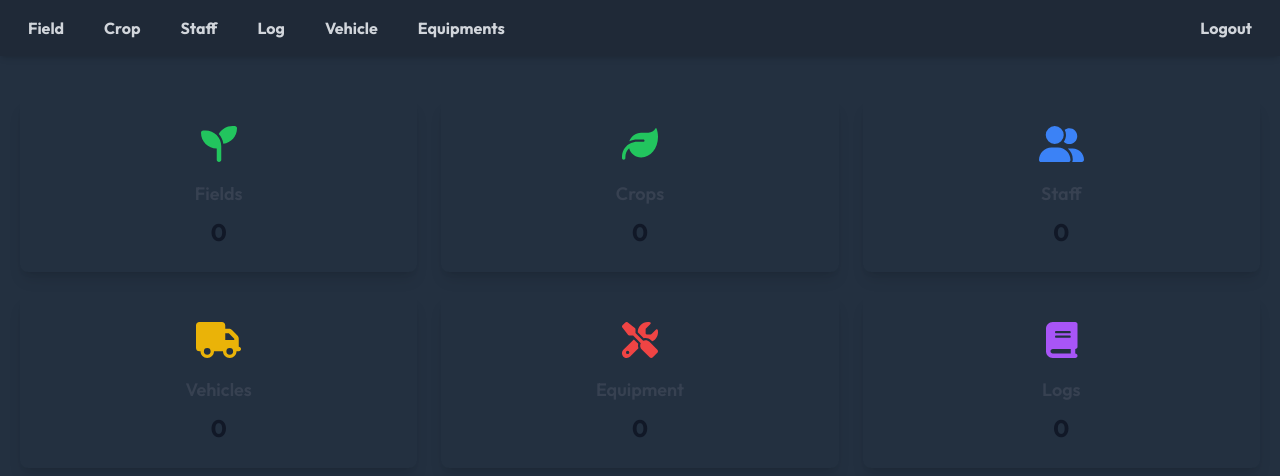
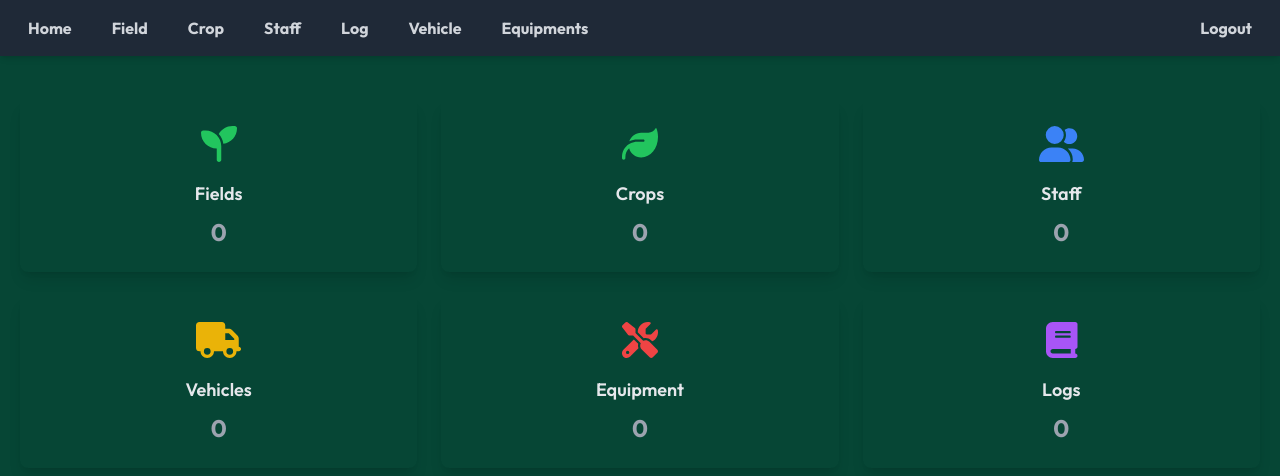
Before and after one commit to Roshen-Perera/Green-Shadow-React-Frontend, a React (Vite) app: page /dashboard in a window 1280 px wide. Shown: the top 476 px of the page. Built offline with nearby package versions, Linux system fonts and the light colour scheme.

Commit message:
changed the theme

```diff
--- a/src/components/Navigation.tsx
+++ b/src/components/Navigation.tsx
@@ -14,6 +14,9 @@ export function Navigation() {
             <nav className="container mx-auto p-4">
                 <ul className="flex justify-between items-center">
                     <div className="flex space-x-4">
+                        <li>
+                            <Link to="/dashboard" className="text-gray-300 font-bold hover:text-white hover:bg-gray-700 px-3 py-2 rounded-md">Home</Link>
+                        </li>
                         <li>
                             <Link to="/field" className="text-gray-300 font-bold hover:text-white hover:bg-gray-700 px-3 py-2 rounded-md">Field</Link>
                         </li>
--- a/src/index.css
+++ b/src/index.css
@@ -64,7 +64,7 @@
   body {
     @apply bg-background text-foreground;
     font-family: 'Outfit', sans-serif;
-    background-color: #233040;
+    background-color: #064635;
 
   }
 }
--- a/src/pages/Dashboard.tsx
+++ b/src/pages/Dashboard.tsx
@@ -12,8 +12,8 @@ export function Dashboard(){
                         <div className="text-green-500 text-4xl mb-4">
                             <FontAwesomeIcon icon={faSeedling} />
                         </div>
-                        <h3 className="text-lg font-semibold text-gray-700">Fields</h3>
-                        <p className="text-2xl font-bold text-gray-900 mt-2" id="fieldCount">
+                        <h3 className="text-lg font-semibold text-gray-200">Fields</h3>
+                        <p className="text-2xl font-bold text-gray-400 mt-2" id="fieldCount">
                             0
                         </p>
                     </div>
@@ -23,8 +23,8 @@ export function Dashboard(){
                         <div className="text-green-500 text-4xl mb-4">
                             <FontAwesomeIcon icon={faLeaf} />
                         </div>
-                        <h3 className="text-lg font-semibold text-gray-700">Crops</h3>
-                        <p className="text-2xl font-bold text-gray-900 mt-2" id="cropCount">
+                        <h3 className="text-lg font-semibold text-gray-200">Crops</h3>
+                        <p className="text-2xl font-bold text-gray-400 mt-2" id="cropCount">
                             0
                         </p>
                     </div>
@@ -34,8 +34,8 @@ export function Dashboard(){
                         <div className="text-blue-500 text-4xl mb-4">
                             <FontAwesomeIcon icon={faUserFriends} />
                         </div>
-                        <h3 className="text-lg font-semibold text-gray-700">Staff</h3>
-                        <p className="text-2xl font-bold text-gray-900 mt-2" id="staffCount">
+                        <h3 className="text-lg font-semibold text-gray-200">Staff</h3>
+                        <p className="text-2xl font-bold text-gray-400 mt-2" id="staffCount">
                             0
                         </p>
                     </div>
@@ -45,8 +45,8 @@ export function Dashboard(){
                         <div className="text-yellow-500 text-4xl mb-4">
                             <FontAwesomeIcon icon={faTruck} />
                         </div>
-                        <h3 className="text-lg font-semibold text-gray-700">Vehicles</h3>
-                        <p className="text-2xl font-bold text-gray-900 mt-2" id="vehicleCount">
+                        <h3 className="text-lg font-semibold text-gray-200">Vehicles</h3>
+                        <p className="text-2xl font-bold text-gray-400 mt-2" id="vehicleCount">
                             0
                         </p>
                     </div>
@@ -56,8 +56,8 @@ export function Dashboard(){
                         <div className="text-red-500 text-4xl mb-4">
                             <FontAwesomeIcon icon={faTools} />
                         </div>
-                        <h3 className="text-lg font-semibold text-gray-700">Equipment</h3>
-                        <p className="text-2xl font-bold text-gray-900 mt-2" id="equipmentCount">
+                        <h3 className="text-lg font-semibold text-gray-200">Equipment</h3>
+                        <p className="text-2xl font-bold text-gray-400 mt-2" id="equipmentCount">
                             0
                         </p>
                     </div>
@@ -67,8 +67,8 @@ export function Dashboard(){
                         <div className="text-purple-500 text-4xl mb-4">
                             <FontAwesomeIcon icon={faBook} />
                         </div>
-                        <h3 className="text-lg font-semibold text-gray-700">Logs</h3>
-                        <p className="text-2xl font-bold text-gray-900 mt-2" id="logCount">
+                        <h3 className="text-lg font-semibold text-gray-200">Logs</h3>
+                        <p className="text-2xl font-bold text-gray-400 mt-2" id="logCount">
                             0
                         </p>
                     </div>
```
